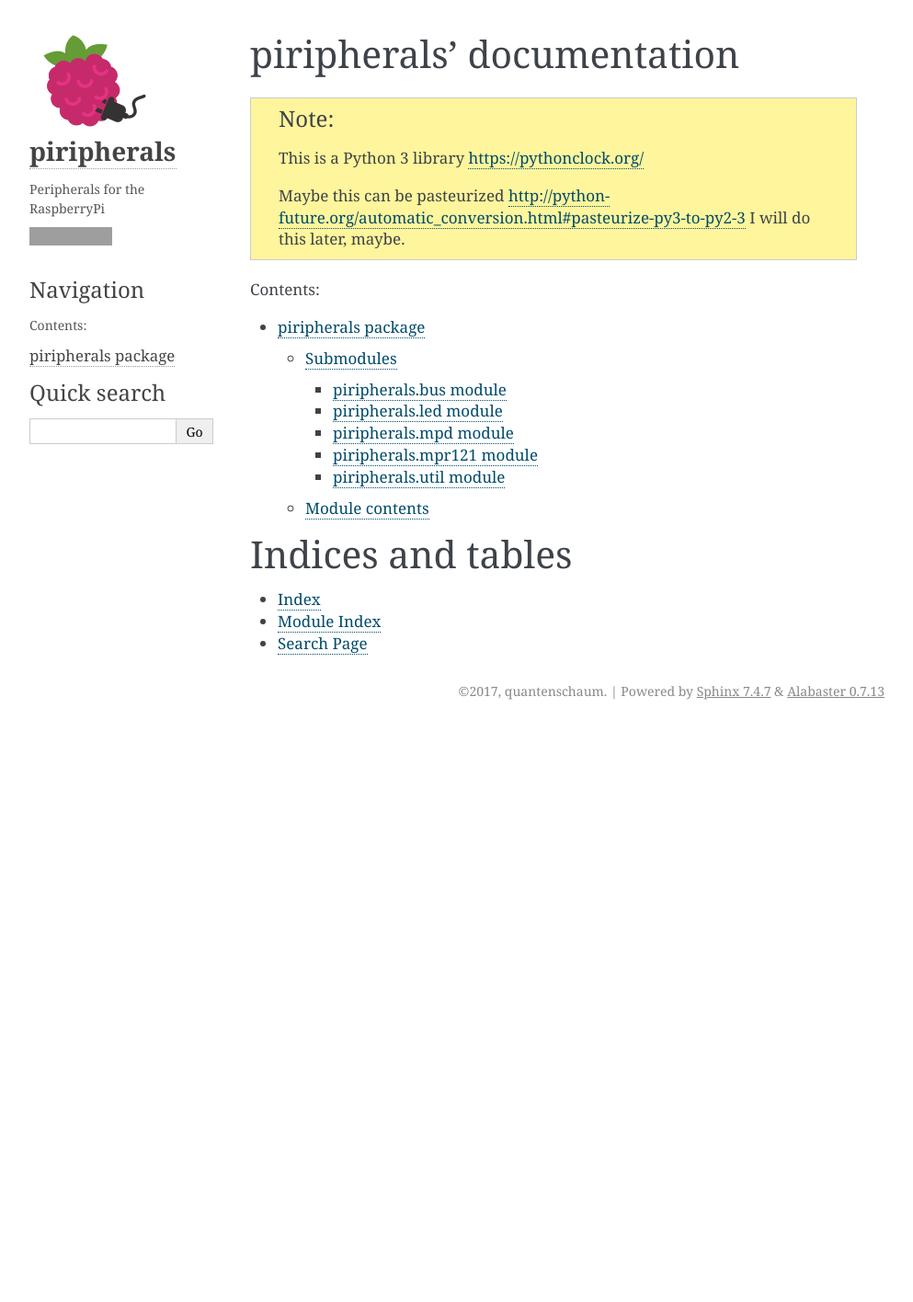
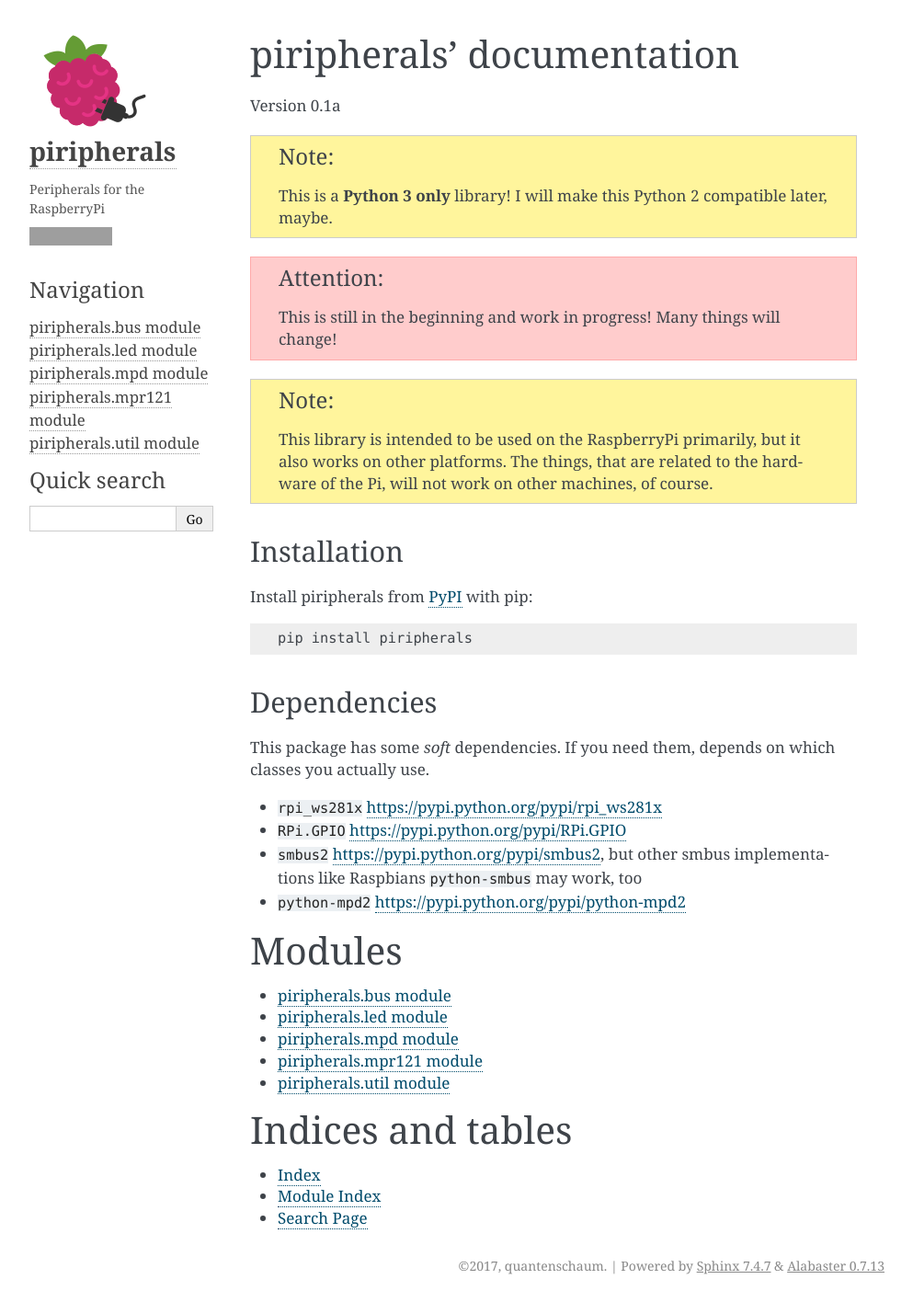
Before and after one commit to quantenschaum/piripherals, a Sphinx documentation site: the page built from docs/index.rst, in a window 1280 px wide. Shown: the whole page at 92% size, without its empty margins (148-1141 px from the left). Built offline with Sphinx 7.4.7, drawn with Linux system fonts in a browser that asks for light colours; pages that are not in the unit, such as notebooks, are missing from menus; before the commit the page ends 900 px from its top, so only the background shows below that; grey boxes are pictures that could not be loaded.

Commit message:
updated docs

```diff
--- a/docs/_static/custom.css
+++ b/docs/_static/custom.css
@@ -1,5 +1,5 @@
 .class>dt {
-  background: #fee;
+  background: #eef;
 }
 
 .method>dt {
--- a/docs/index.rst
+++ b/docs/index.rst
@@ -1,18 +1,54 @@
 piripherals' documentation
-===========================
+==========================
+
+Version |release|
 
 .. note::
 
-  This is a Python 3 library https://pythonclock.org/
+  This is a **Python 3 only** library!  I will make this Python 2 compatible later, maybe.
 
-  Maybe this can be pasteurized http://python-future.org/automatic_conversion.html#pasteurize-py3-to-py2-3
-  I will do this later, maybe.
+.. attention::
+
+  This is still in the beginning and work in progress! Many things will change!
+
+.. note::
+
+  This library is intended to be used on the RaspberryPi primarily, but it also works on other
+  platforms. The things, that are related to the hardware of the Pi, will not work on other
+  machines, of course.
+
+Installation
+------------
+
+Install piripherals from `PyPI`_ with pip::
+
+  pip install piripherals
+
+Dependencies
+------------
+
+This package has some `soft` dependencies. If you need them, depends on which
+classes you actually use.
+
+- ``rpi_ws281x`` https://pypi.python.org/pypi/rpi_ws281x
+- ``RPi.GPIO`` https://pypi.python.org/pypi/RPi.GPIO
+- ``smbus2`` https://pypi.python.org/pypi/smbus2, but other smbus implementations like Raspbians ``python-smbus`` may work, too
+- ``python-mpd2`` https://pypi.python.org/pypi/python-mpd2
+
+.. _GitHub: https://github.com/quantenschaum/piripherals/
+.. _PyPI: https://pypi.python.org/pypi/piripherals
+
+Modules
+=======
 
 .. toctree::
-   :maxdepth: 4
-   :caption: Contents:
+   :maxdepth: 1
 
-   piripherals
+   piripherals.bus
+   piripherals.led
+   piripherals.mpd
+   piripherals.mpr121
+   piripherals.util
 
 
 Indices and tables
--- a/piripherals/__version__.py
+++ b/piripherals/__version__.py
@@ -1,7 +1,7 @@
 __title__ = 'piripherals'
 __description__ = 'a collection of classes to interact with peripherals for the RaspberryPi'
 __url__ = 'https://quantenschaum.github.io/piripherals/'
-__version__ = '0.1a2'
+__version__ = '0.1a'
 __author__ = 'quantenschaum'
 __author_email__ = 'software@louisenhof2.de'
 __license__ = 'GPLv3'
```
Also changed, not shown: docs/piripherals.rst (deleted, +0 -21 lines), 4 other files.
